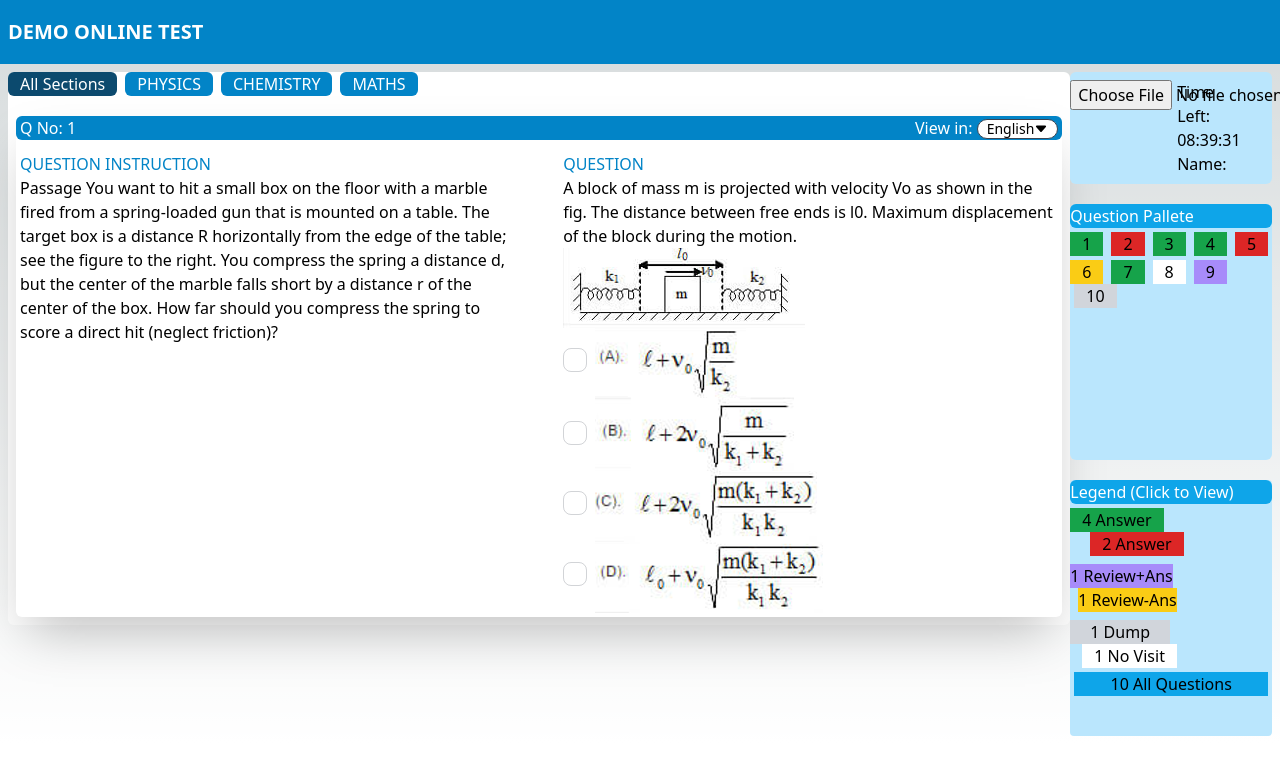
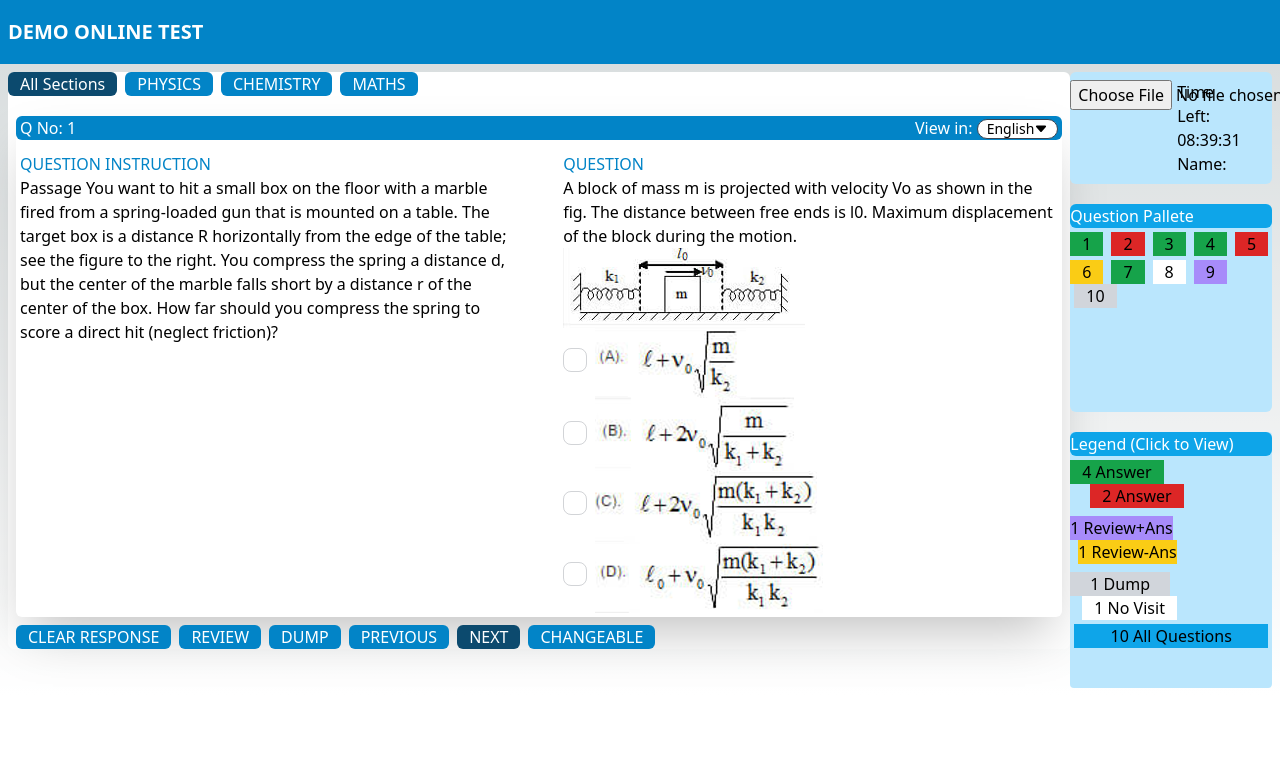
Before and after one commit to rhnchowdhury/Site-Galleria-assignment, a Next.js app: page / in a window 1280 px wide. Shown: the top 774 px of the page. Built offline with nearby package versions, Linux system fonts and the light colour scheme.

Commit message:
second button part add

```diff
--- /dev/null
+++ b/Components/OtherParts/LeftSide/ListDown.js
@@ -0,0 +1,15 @@
+
+const ListDown = () => {
+    return (
+        <div className="ml-2">
+            <button className="bg-sky-600 text-white px-3 uppercase rounded-md">Clear Response</button>
+            <button className="ml-2 bg-sky-600 text-white uppercase px-3 rounded-md">Review</button>
+            <button className="ml-2 bg-sky-600 text-white uppercase px-3 rounded-md">Dump</button>
+            <button className="ml-2 bg-sky-600  text-white uppercase px-3 rounded-md">Previous</button>
+            <button className="ml-2 bg-sky-900  text-white uppercase px-3 rounded-md">Next</button>
+            <button className="ml-2 bg-sky-600  text-white uppercase px-3 rounded-md">Changeable</button>
+        </div>
+    );
+};
+
+export default ListDown;
--- a/Components/OtherParts/Parts.js
+++ b/Components/OtherParts/Parts.js
@@ -1,5 +1,6 @@
-import List from "./List";
-import QuestionPart from "./QuestionPart";
+import List from "./LeftSide/List";
+import ListDown from "./LeftSide/ListDown";
+import QuestionPart from "./LeftSide/QuestionPart";
 import FirstPart from "./RightSide/FirstPart";
 import SecondPart from "./RightSide/SecondPart";
 import ThirdPart from "./RightSide/ThirdPart";
@@ -10,6 +11,7 @@ const Parts = () => {
             <div className="bg-white w-full h-full rounded-md">
                 <List></List>
                 <QuestionPart></QuestionPart>
+                <ListDown></ListDown>
             </div>
             <div className=" w-60  h-auto">
                 <FirstPart></FirstPart>
--- a/Components/OtherParts/RightSide/SecondPart.js
+++ b/Components/OtherParts/RightSide/SecondPart.js
@@ -1,6 +1,6 @@
 const SecondPart = () => {
     return (
-        <div className="bg-sky-200 h-64 rounded-md mt-5">
+        <div className="bg-sky-200 h-52 rounded-md mt-5">
             <h1 className=" bg-sky-500 rounded-md text-white font-medium">Question Pallete</h1>
             <div className="mt-1">
                 <button className="bg-green-600 px-3">1</button>
```
Also changed, not shown: Components/OtherParts/LeftSide/QuestionPart.js (renamed from Components/OtherParts/QuestionPart.js, +5 -5 lines), Components/OtherParts/LeftSide/List.js (renamed from Components/OtherParts/List.js).
